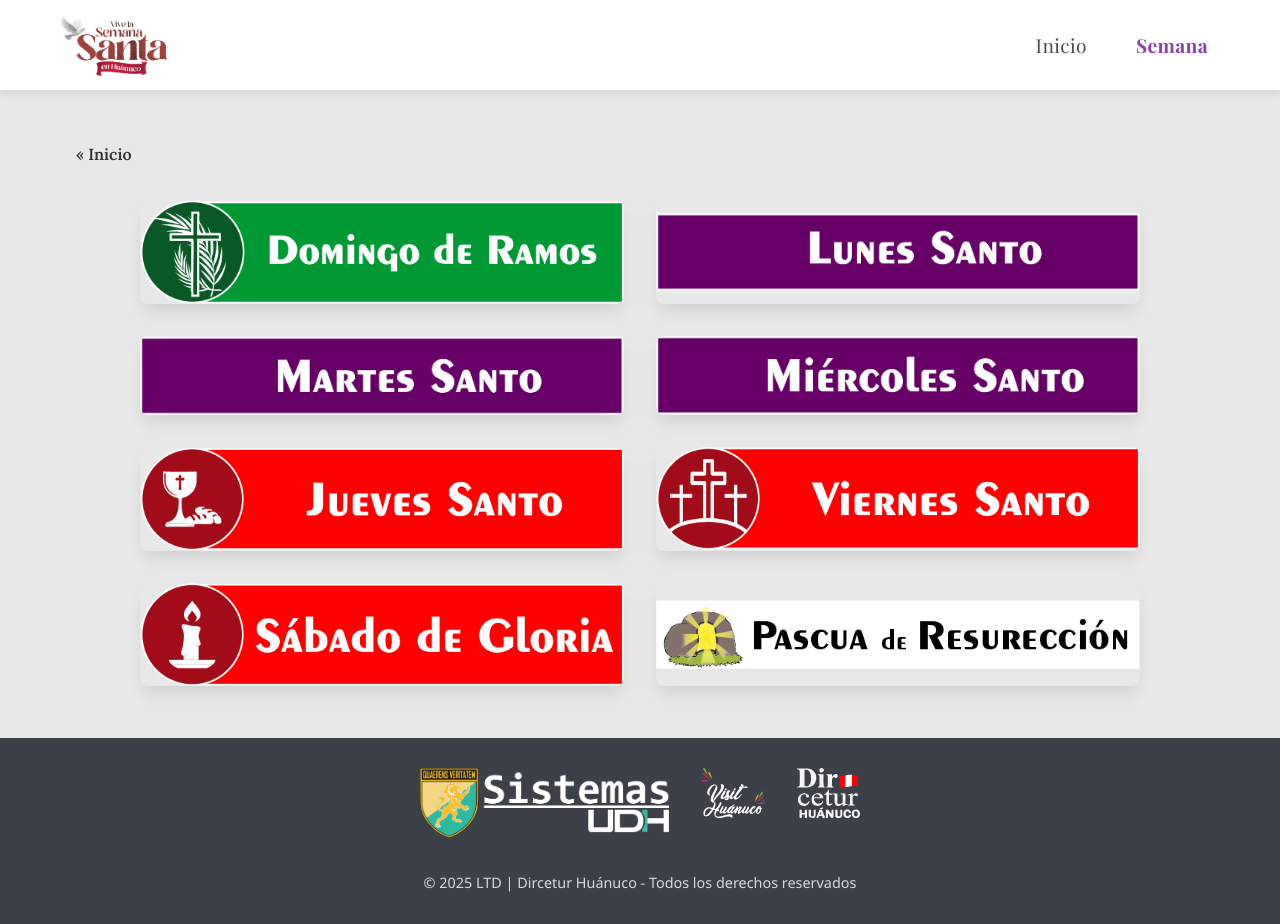
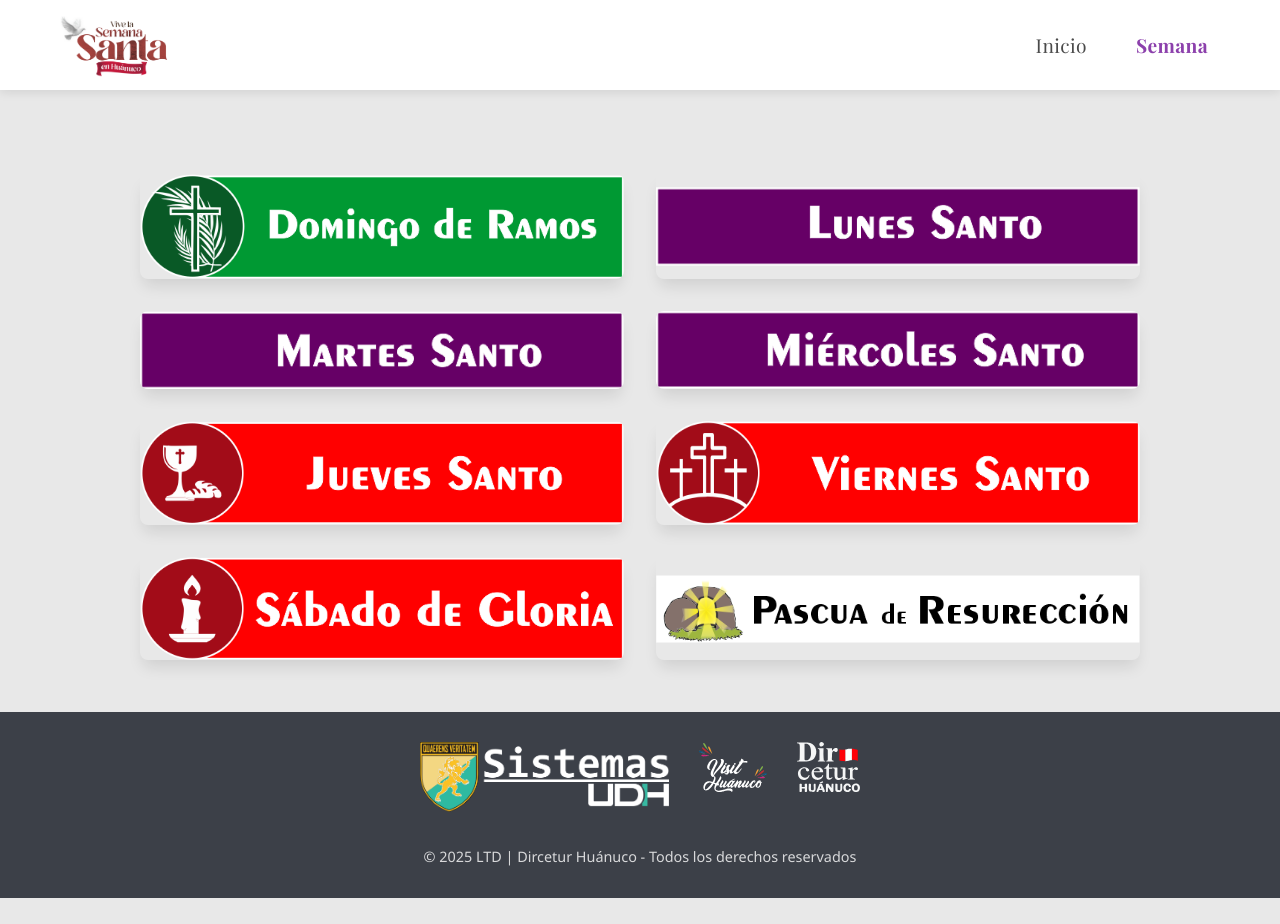
Before and after one commit to ArvickJara/holy-fest, a Vue app in the folder fe-holy/: page /semanas in a window 1280 px wide. After the commit the page ends 898 px from the top, so only its background shows below. Built offline with nearby package versions, Linux system fonts and the light colour scheme; a web font is replaced by a local one.

Commit message:
comentar enlaces de navegación en la vista de Semanas

```diff
--- a/fe-holy/src/views/Semanas.vue
+++ b/fe-holy/src/views/Semanas.vue
@@ -1,8 +1,8 @@
 <template>
     <div class="semanas-container">
-        <div class="nav-links">
+        <!-- <div class="nav-links">
             <router-link to="/" class="nav-link">« Inicio</router-link>
-        </div>
+        </div> -->
         <!-- <h1 class="main-title">Días de la Semana Santa</h1>
         <p class="description">
             Selecciona un día para ver los eventos y celebraciones específicas de la Semana Santa en Huánuco.
```
